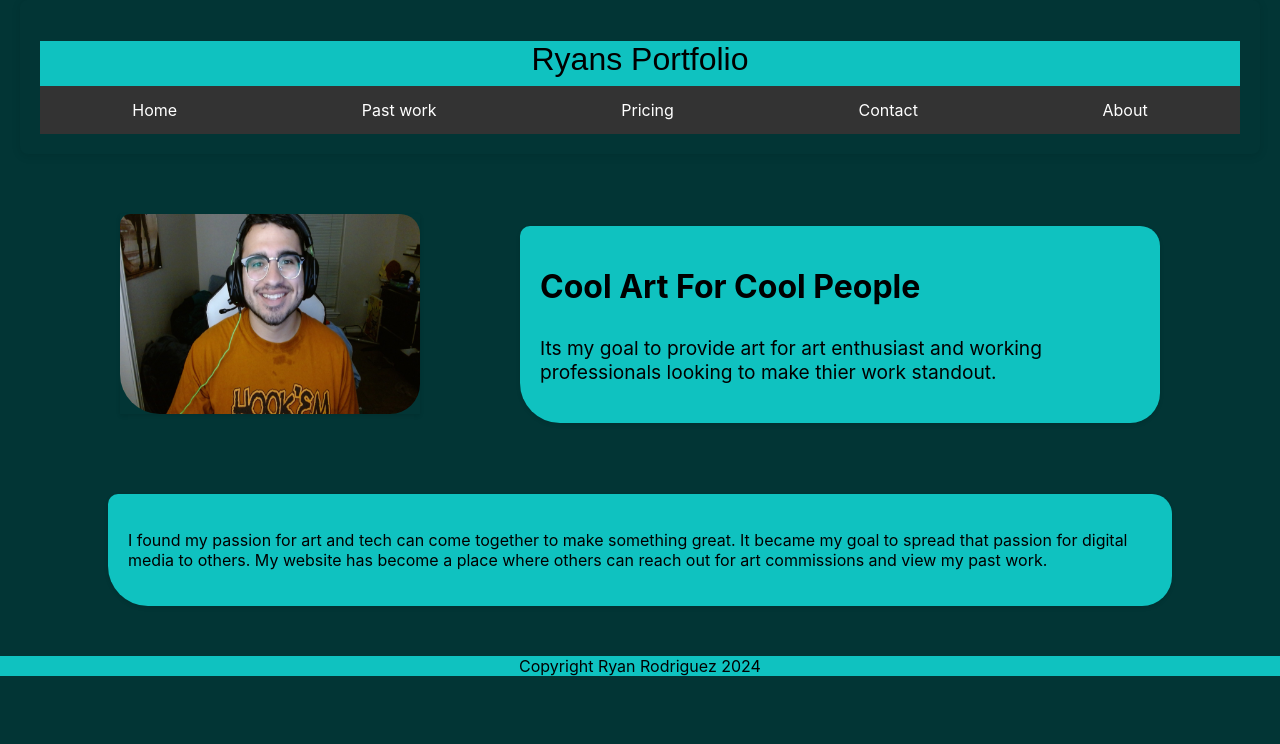
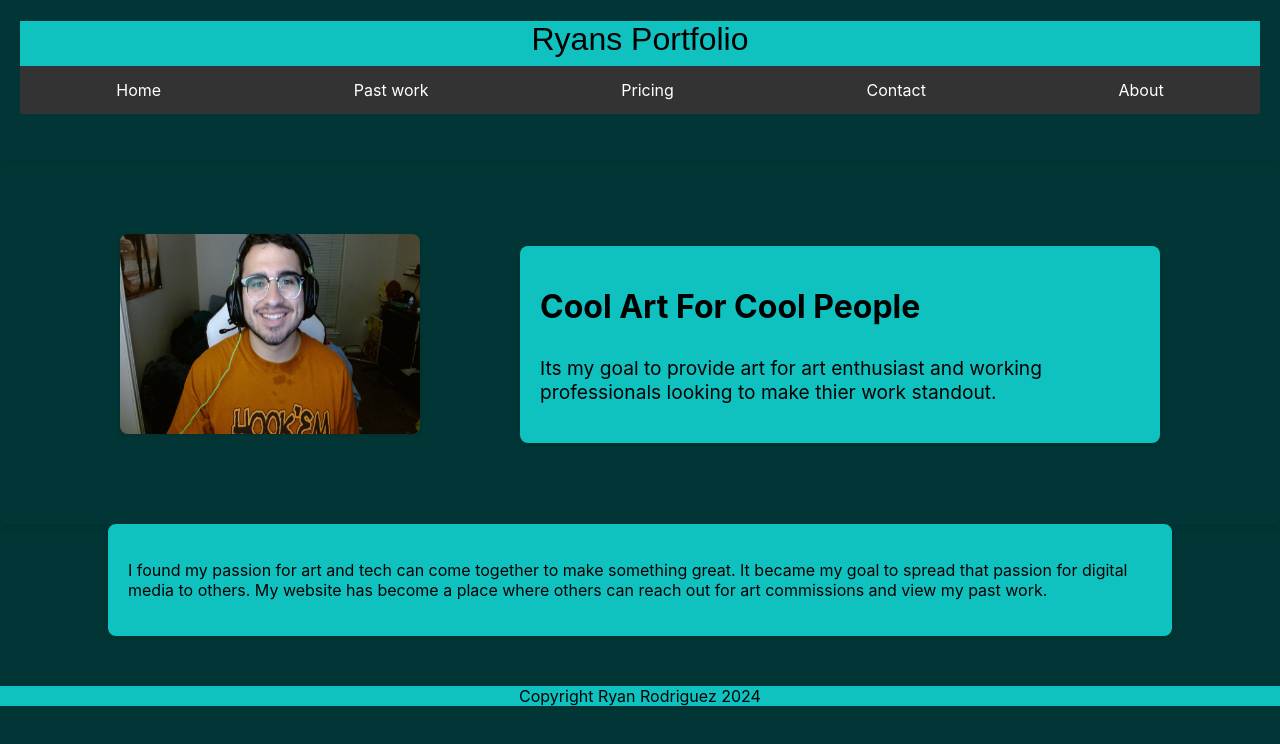
Before and after one commit to RyanR-cyber/finalwebsite, a plain HTML site: page about.html in a window 1280 px wide. Drawn offline with Linux system fonts and the light colour scheme; a web font is replaced by a local one.

Commit message:
initlize

```diff
--- a/about.html
+++ b/about.html
@@ -11,7 +11,7 @@
 </head>
 
 <body>
-	<div class="container">
+	<div class="nav">
         <header><h1 class="protest-strike-regular">Ryans Portfolio</h1></header>
 		 <nav class="navbar">
         <ul class="nav-links">
@@ -36,6 +36,8 @@
     <p>
       Its my goal to provide art for art enthusiast and working professionals looking to make thier work standout.
     </p>
+
+
   </div>
 
   <!-- Third Flexbox: Box below the first two, centered -->
--- a/aboutstyle.css
+++ b/aboutstyle.css
@@ -5,8 +5,11 @@
   flex-direction: row;
   align-items: center;
   justify-content: center;
-  padding: 60px;
-
+  padding: 70px ;
+	  max-width: 1200px; /* Maximum width of the container */
+    margin: 0 auto; /* Center the container */
+    box-shadow: 0 2px 10px rgba(0, 0, 0, 0.1); /* Slight shadow for effect */
+    border-radius: 8px; /* Rounded corners */
 
 }
 
@@ -22,7 +25,7 @@
 .flex-box.picture img {
   width: 300px; /* Adjust size of the image */
   height: 200px;
-	border-radius: 10px 20px 30px 40px;
+	border-radius: 8px;
 }
 
 /* Second Flexbox: Box for text content */
@@ -35,7 +38,7 @@
 	background: #0FC2C0;
 	margin-left: 100px;
 		 box-shadow: 0 2px 4px rgba(0, 0, 0, 0.1);
-	border-radius: 10px 20px 30px 40px;
+	border-radius: 8px;
 }
 
 .flex-box.content h1 {
@@ -59,7 +62,8 @@
 	margin-right: auto;
 	margin-left: auto;
  box-shadow: 0 2px 4px rgba(0, 0, 0, 0.1);
-	border-radius: 10px 20px 30px 40px;
+	border-radius: 8px;
+	clear: both;
 }
 
 .flex-box.footer p {
--- a/main.css
+++ b/main.css
@@ -11,7 +11,13 @@ body {
     max-width: 1200px; /* Maximum width of the container */
     margin: 0 auto; /* Center the container */
     padding: 20px; /* Padding inside the container */
-    box-shadow: 0 2px 10px rgba(0, 0, 0, 0.1); /* Slight shadow for effect */
+    box-shadow: 0 2px 10px rgba(0, 0, 0, 0.5); /* Slight shadow for effect */
+    border-radius: 8px; /* Rounded corners */
+}
+.nav{
+	 max-width: 0 auto; /* Maximum width of the container */
+    margin: 0 auto; /* Center the container */
+    padding: 0px 20px 50px 20px; /* Padding inside the container */
     border-radius: 8px; /* Rounded corners */
 }
 
@@ -28,9 +34,13 @@ body {
     p {
         font-size: 1em; /* Adjust paragraph size */
     }
+	.nav{
+		padding: 10px; /* Less padding on smaller screens */
+	}
 	.navbar {
     background-color: #333;
 }
+
 	footer{
 	width:100%;
 	height: 20px;
@@ -77,9 +87,10 @@ header{
   font-style: normal;
 }
 footer{
-	width:100%;
+	width:0 auto;
 	height: 20px;
 	background-color: #0FC2C0;
-	clear: both; text-align: center
+	clear: both; text-align: center;
+
 
 }
```
Also changed, not shown: contact.html (+1 -1 lines), contactstyle.css (+6 -1 lines), index.html (+1 -1 lines), pastwork.html (+9 -8 lines), pricing.html (+1 -1 lines).
